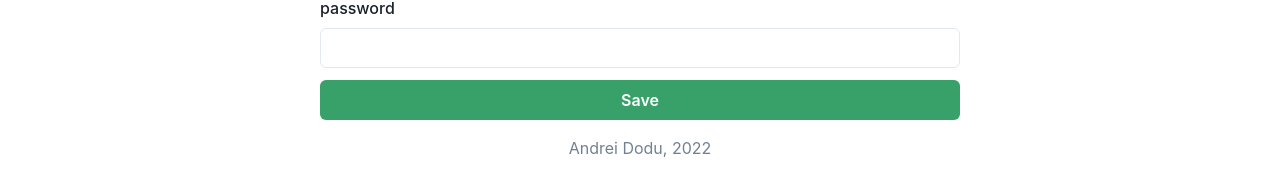
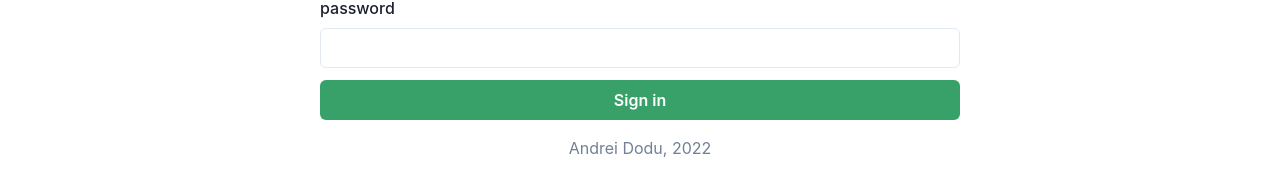
Before and after one commit to goto-eof/dev_board_ts_react, a React (Create React App) app: page /register in a window 1280 px wide. Shown: the part 403-573 px from the top of the page. Built offline with nearby package versions, Linux system fonts and the light colour scheme.

Commit message:
fix: update label

```diff
--- a/src/components/LoginForm.tsx
+++ b/src/components/LoginForm.tsx
@@ -87,7 +87,7 @@ export default function LoginForm() {
             <Errors fieldName={'password'} />
 
             <Button type="submit" mt={3} w={'100%'} colorScheme="green">
-              Save
+              Login
             </Button>
           </FormControl>
         </form>
--- a/src/components/RegistrationForm.tsx
+++ b/src/components/RegistrationForm.tsx
@@ -121,7 +121,7 @@ export default function RegistrationForm() {
             <Errors fieldName={'password'} />
 
             <Button type="submit" mt={3} w={'100%'} colorScheme="green">
-              Save
+              Sign in
             </Button>
           </FormControl>
         </form>
```
